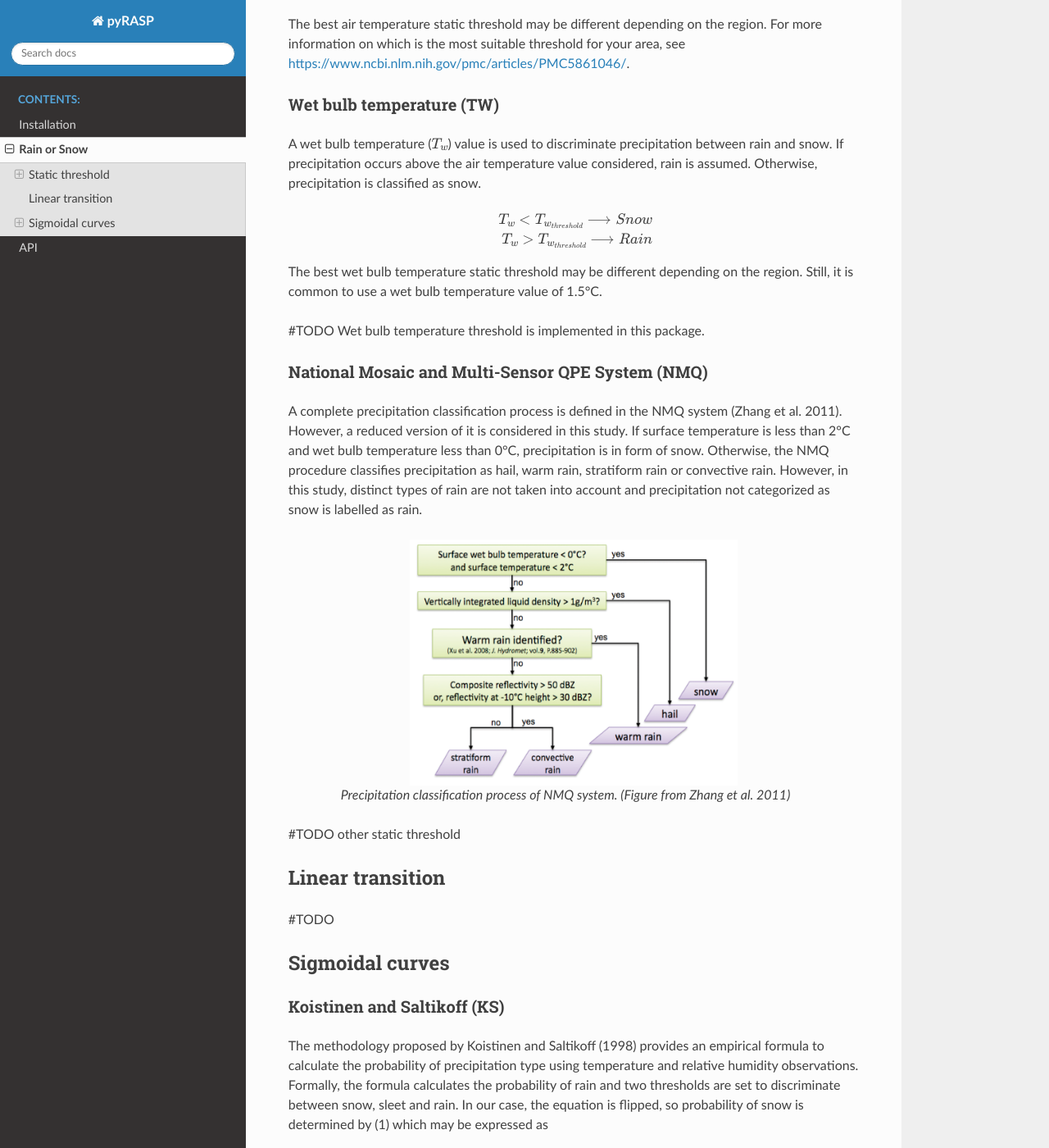
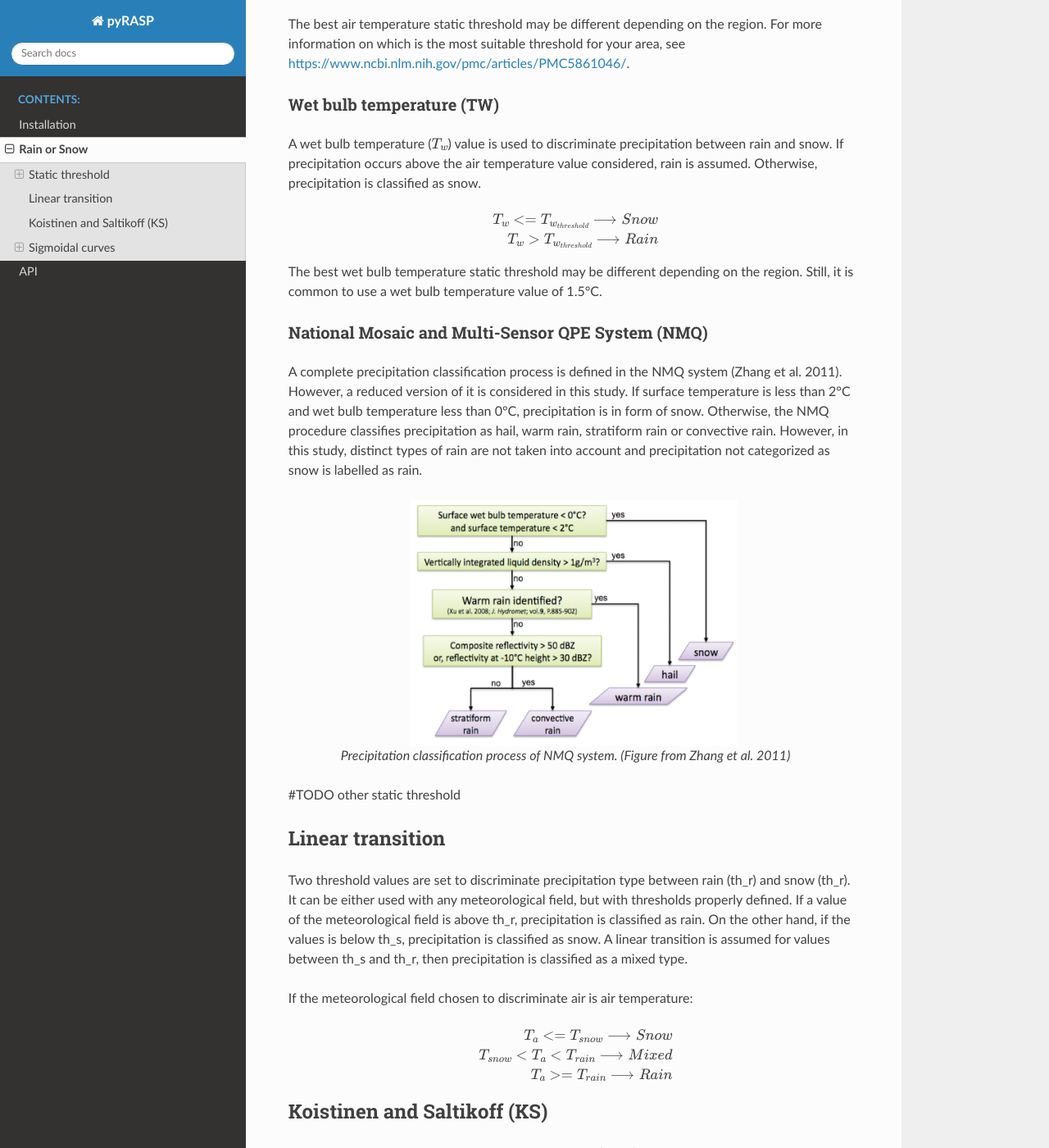
Before and after one commit to meteocat/pypros, a Sphinx documentation site: the page built from docs/source/ros_methodologies.rst, in a window 1280 px wide and 1400 px high, scrolled down 741 px. Shown: the whole window at 82% size. Built offline with Sphinx 7.4.7 and the Read the Docs theme 2.0.0, drawn with Linux system fonts in a browser that asks for light colours; some of the changed text lies outside the part shown.

Commit message:
Adds brief linear transition method documentation.

```diff
--- a/docs/source/ros_methodologies.rst
+++ b/docs/source/ros_methodologies.rst
@@ -28,13 +28,14 @@
 rain is assumed. Otherwise, precipitation is classified as snow.
 
 .. math::
-   T_{a} < T_{a_{threshold}} \longrightarrow Snow
+   T_{a} <= T_{a_{threshold}} \longrightarrow Snow
 
    T_{a} > T_{a_{threshold}} \longrightarrow Rain
 
 The best air temperature static threshold may be different depending on the
 region. For more information on which is the most suitable threshold for your
 area, see https://www.ncbi.nlm.nih.gov/pmc/articles/PMC5861046/.
+
 
 Wet bulb temperature (TW)
 ~~~~~~~~~~~~~~~~~~~~~~~~~
@@ -44,14 +45,13 @@
 rain is assumed. Otherwise, precipitation is classified as snow.
 
 .. math::
-   T_{w} < T_{w_{threshold}} \longrightarrow Snow
+   T_{w} <= T_{w_{threshold}} \longrightarrow Snow
 
    T_{w} > T_{w_{threshold}} \longrightarrow Rain
 
 The best wet bulb temperature static threshold may be different depending on the
 region. Still, it is common to use a wet bulb temperature value of 1.5°C.
 
-#TODO Wet bulb temperature threshold is implemented in this package.
 
 National Mosaic and Multi-Sensor QPE System (NMQ)
 ~~~~~~~~~~~~~~~~~~~~~~~~~~~~~~~~~~~~~~~~~~~~~~~~~
@@ -76,14 +76,25 @@
 
 Linear transition
 -----------------
+Two threshold values are set to discriminate precipitation type between rain (th_r)
+and snow (th_r). It can be either used with any meteorological field, but with
+thresholds properly defined. If a value of the meteorological field is above th_r,
+precipitation is classified as rain. On the other hand, if the values is below
+th_s, precipitation is classified as snow. A linear transition is assumed for
+values between th_s and th_r, then precipitation is classified as a mixed type.
 
-#TODO
+If the meteorological field chosen to discriminate air  is air temperature:
 
-Sigmoidal curves
-----------------
+.. math::
+   T_{a} <= T_{snow} \longrightarrow Snow
+
+   T_{snow} < T_{a} < T_{rain} \longrightarrow Mixed
+
+   T_{a} >= T_{rain} \longrightarrow Rain
+
 
 Koistinen and Saltikoff (KS)
-~~~~~~~~~~~~~~~~~~~~~~~~~~~~
+----------------------------
 
 The methodology proposed by Koistinen and Saltikoff (1998) provides an
 empirical formula to calculate the probability of precipitation type using
```
Also changed, not shown: other parts of docs/source/ros_methodologies.rst (+5 -0 lines).
